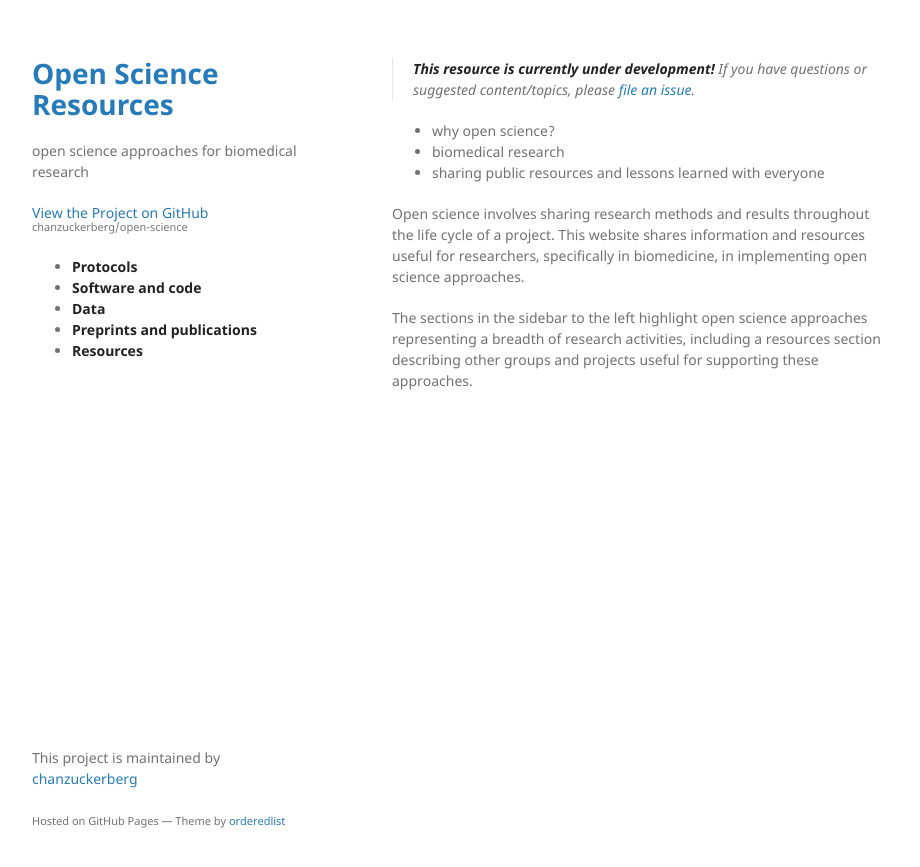
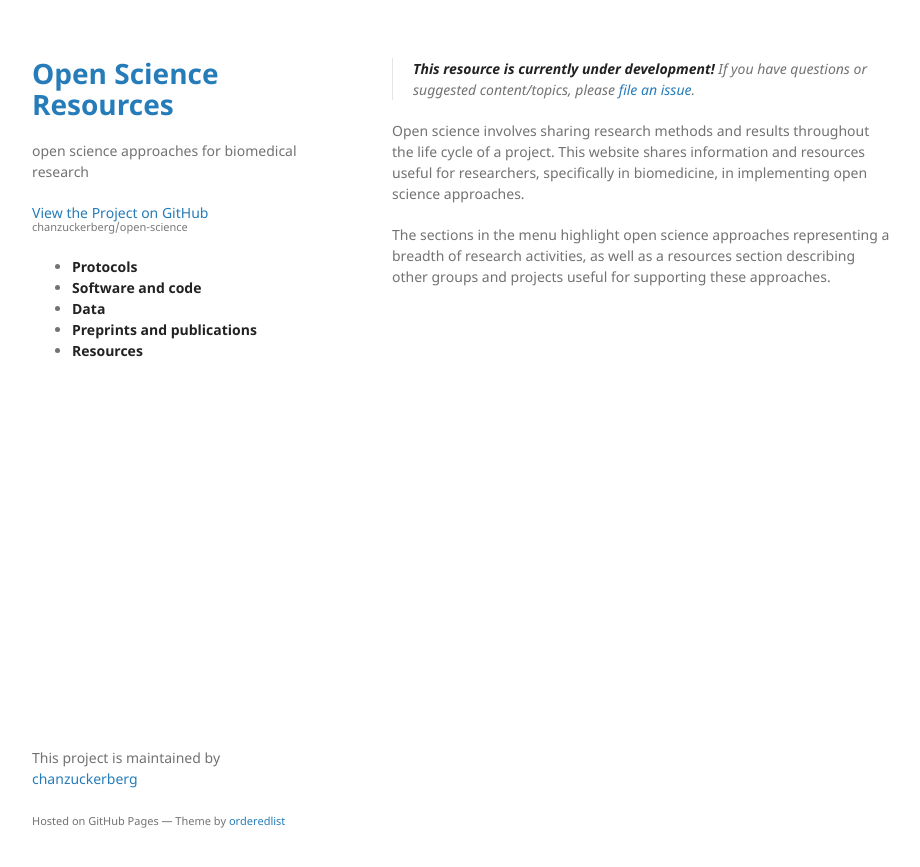
Before and after one commit to chanzuckerberg/open-science, a Jekyll site: the page built from index.md, in a window 1280 px wide. Shown: the top 867 px of the page, without its empty margins (178-1098 px from the left). Built offline with Jekyll 4.4.1, drawn with Linux system fonts in a browser that asks for light colours.

Commit message:
proofing front page

```diff
--- a/index.md
+++ b/index.md
@@ -6,15 +6,11 @@ layout: default
 > If you have questions or suggested content/topics,
 > please [file an issue](https://github.com/chanzuckerberg/open-science/issues).
 
-- why open science?
-- biomedical research
-- sharing public resources and lessons learned with everyone
-
 Open science involves sharing research methods and results throughout the life cycle of a project.
 This website shares information and resources useful for researchers,
 specifically in biomedicine,
 in implementing open science approaches.
 
-The sections in the sidebar to the left highlight open science approaches representing
+The sections in the menu highlight open science approaches representing
 a breadth of research activities,
-including a resources section describing other groups and projects useful for supporting these approaches.
+as well as a resources section describing other groups and projects useful for supporting these approaches.
```
